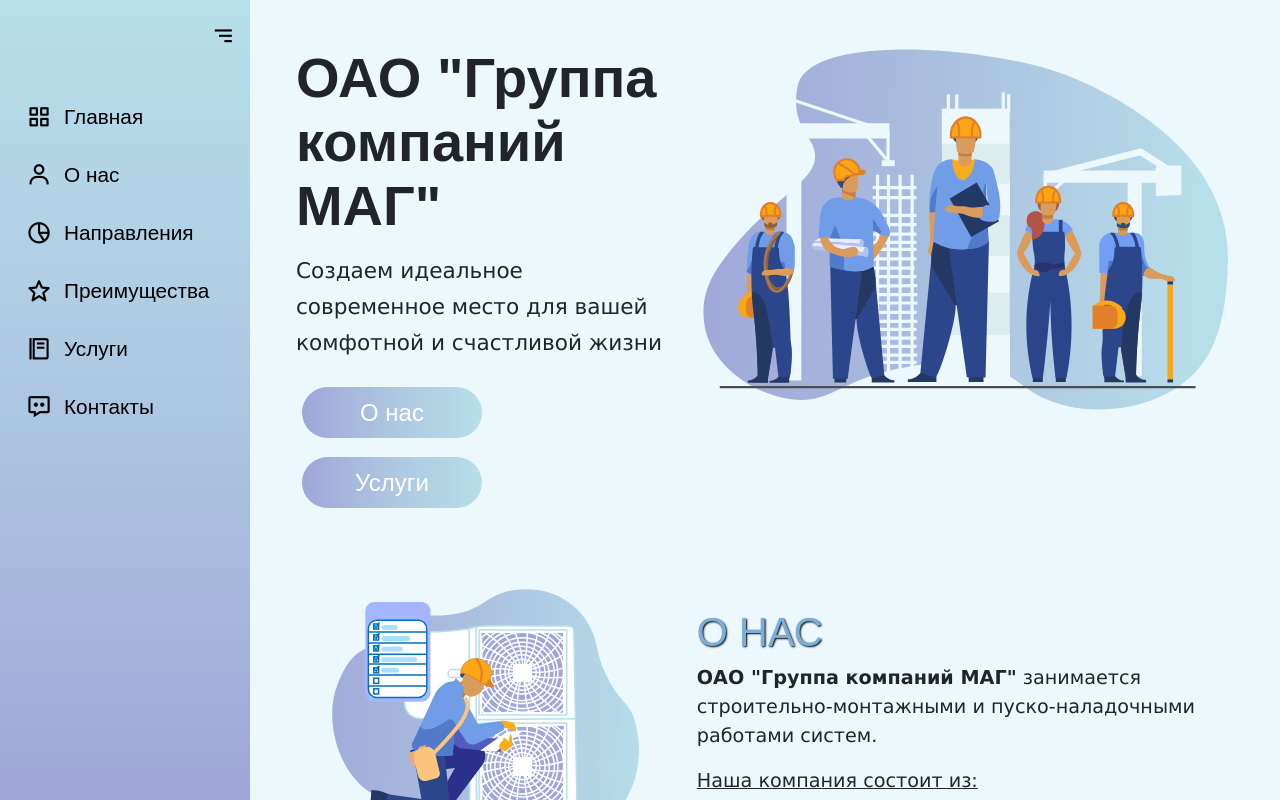
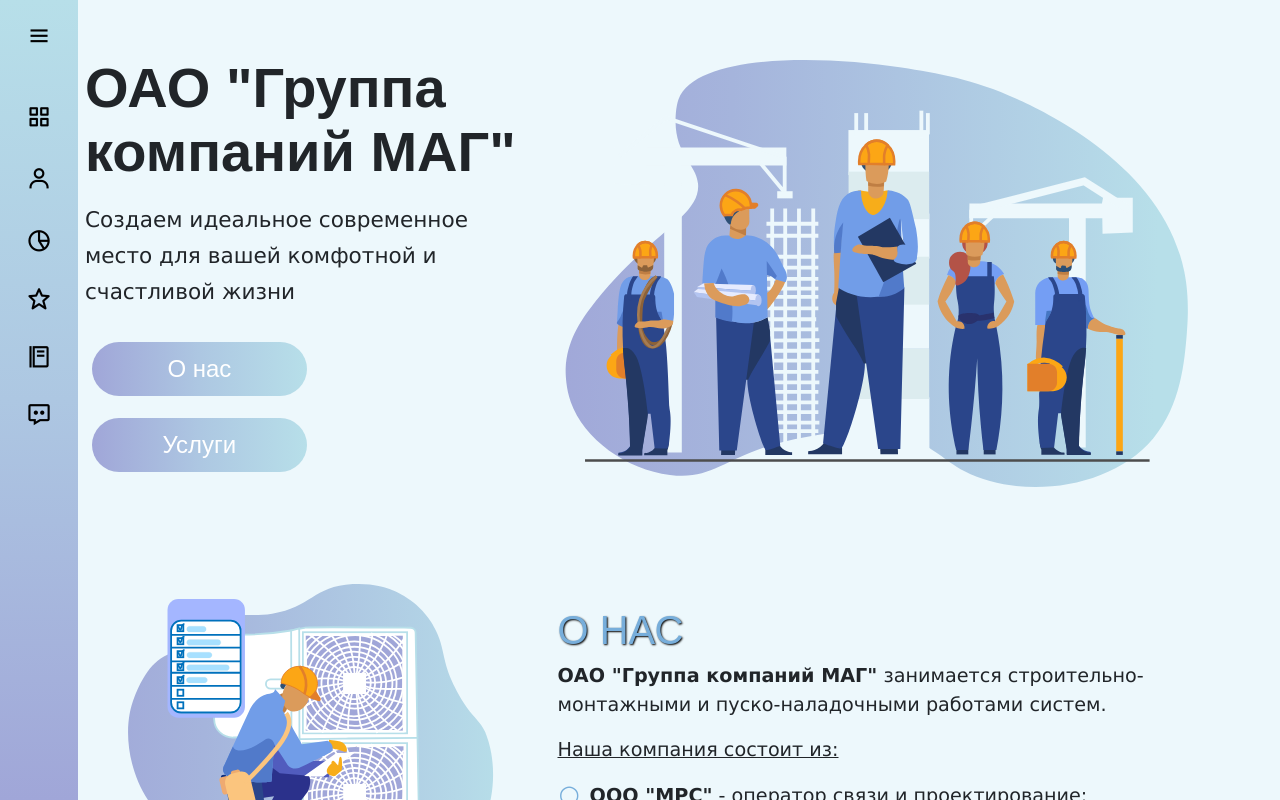
Before and after one commit to AnigalHub/GroupOfCompaniesMAG, a Vue app: page / in a window 1280 px wide. Shown: the top 800 px of the page. Built offline with nearby package versions, Linux system fonts and the light colour scheme; a web font is replaced by a local one.

Commit message:
удаление mounted

```diff
--- a/src/components/SidebarMenu.vue
+++ b/src/components/SidebarMenu.vue
@@ -85,10 +85,6 @@
                 isOpened: false
             }
         },
-        mounted() {
-            this.isOpened = this.isMenuOpen
-        },
-
         watch: {
             isOpened() {
                 window.document.body.style.paddingLeft = this.isOpened && this.isPaddingLeft ? this.menuOpenedPaddingLeftBody : this.menuClosedPaddingLeftBody
@@ -189,8 +185,11 @@
         font-size: 1.6rem;
         border-radius: 12px;
     }
+    .my-scroll-active {
+        overflow-y: auto;
+    }
     #my-scroll {
-        overflow-y: hidden;
+        overflow-y: auto;
         height: calc(100% - 30px);
     }
     #my-scroll::-webkit-scrollbar{
```
